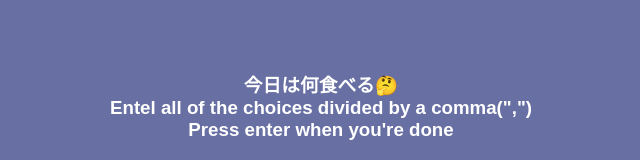
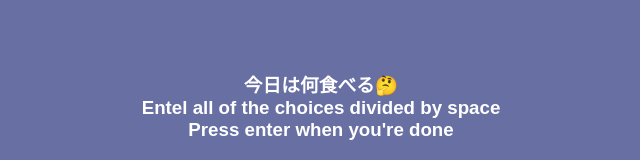
Before and after one commit to pippimotta/ultimate-answer-to-universe, a plain HTML site: page index.html in a window 1280 px wide. Shown: the part 230-390 px from the top of the page, 319-959 px from the left. Drawn offline with Linux system fonts and the light colour scheme; a web font is replaced by a local one.

Commit message:
Update index.html

```diff
--- a/index.html
+++ b/index.html
@@ -8,7 +8,7 @@
   </head>
   <body>
   <div class='container'>
-    <h3>今日は何食べる🤔<br>Entel all of the choices divided by a comma(",")<br>Press enter when you're done</h3>
+    <h3>今日は何食べる🤔<br>Entel all of the choices divided by space<br>Press enter when you're done</h3>
     <textarea placeholder="Enter choices here.." rows="8" cols="80" id="textarea"></textarea>
     <div id="tags">
     </div>
```
